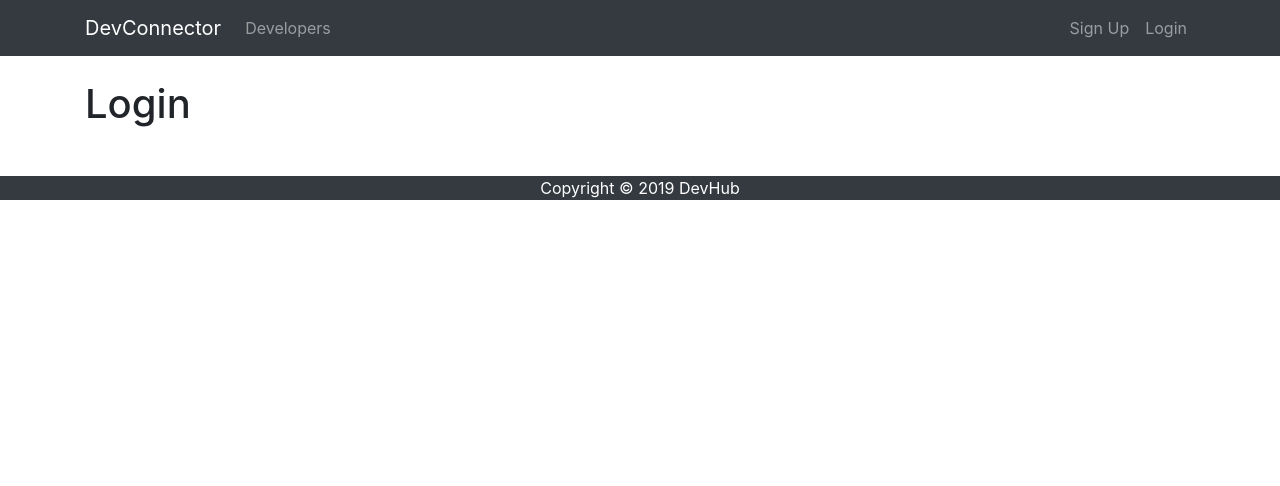
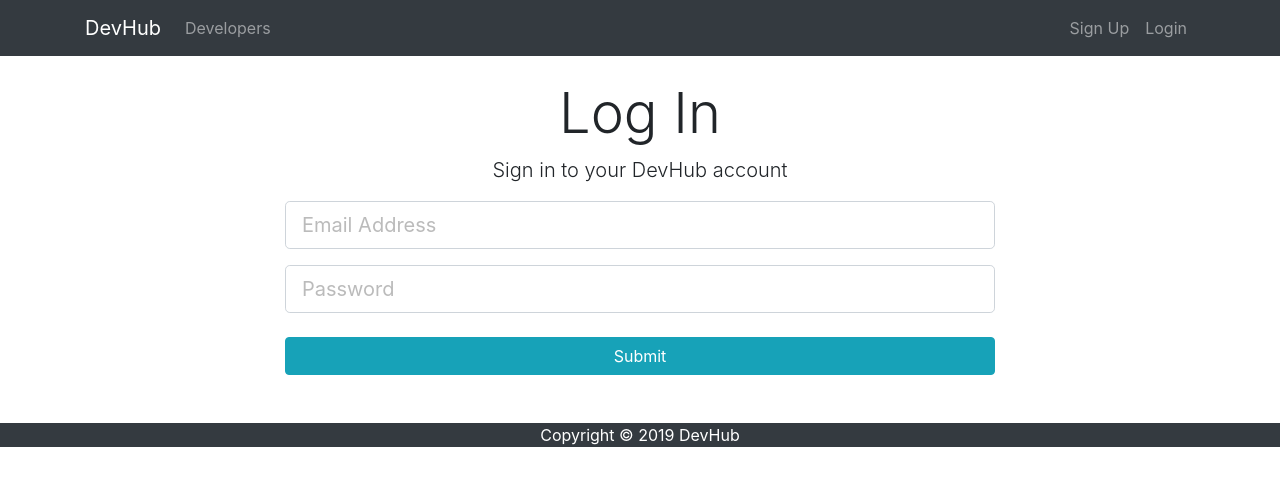
Before and after one commit to ronald132/devhub, a React (Create React App) app in the folder client/: page /login in a window 1280 px wide. Shown: the top 486 px of the page. Built offline with nearby package versions, Linux system fonts and the light colour scheme.

Commit message:
Added login form

```diff
--- a/client/src/components/auth/Login.js
+++ b/client/src/components/auth/Login.js
@@ -1,12 +1,71 @@
 import React, { Component } from 'react'
 
 class Login extends Component {
+  constructor(){
+    super();
+    //initial state for component
+    this.state = {
+      email: '',
+      password: '',
+      errors: {}
+    };
+
+    this.onChange = this.onChange.bind(this);
+    this.onSubmit = this.onSubmit.bind(this);
+  }
+
+  onChange(e){
+    this.setState({[e.target.name]: e.target.value})
+  }
+
+  onSubmit(e){
+    e.preventDefault();
+
+    const user = {
+      email: this.state.email,
+      password: this.state.password
+    }
+    console.log(user);
+  }
+
   render() {
     return (
-      <div>
-        <h1>Login</h1>
+      <div className="login">
+        <div className="container">
+          <div className="row">
+            <div className="col-md-8 m-auto">
+              <h1 className="display-4 text-center">Log In</h1>
+              <p className="lead text-center">
+                Sign in to your DevHub account
+              </p>
+              <form onSubmit={this.onSubmit}>
+                <div className="form-group">
+                  <input
+                    type="email"
+                    className="form-control form-control-lg"
+                    placeholder="Email Address"
+                    name="email"
+                    value={this.state.email}
+                    onChange={this.onChange}
+                  />
+                </div>
+                <div className="form-group">
+                  <input
+                    type="password"
+                    className="form-control form-control-lg"
+                    placeholder="Password"
+                    name="password"
+                    value={this.state.password}
+                    onChange={this.onChange}
+                  />
+                </div>
+                <input type="submit" className="btn btn-info btn-block mt-4" />
+              </form>
+            </div>
+          </div>
+        </div>
       </div>
-    )
+    );
   }
 }
 
--- a/client/src/components/layout/Navbar.js
+++ b/client/src/components/layout/Navbar.js
@@ -8,7 +8,7 @@
         <nav className="navbar navbar-expand-sm navbar-dark bg-dark mb-4">
           <div className="container">
             <Link className="navbar-brand" to="/">
-              DevConnector
+              DevHub
             </Link>
             <button
               className="navbar-toggler"
```
